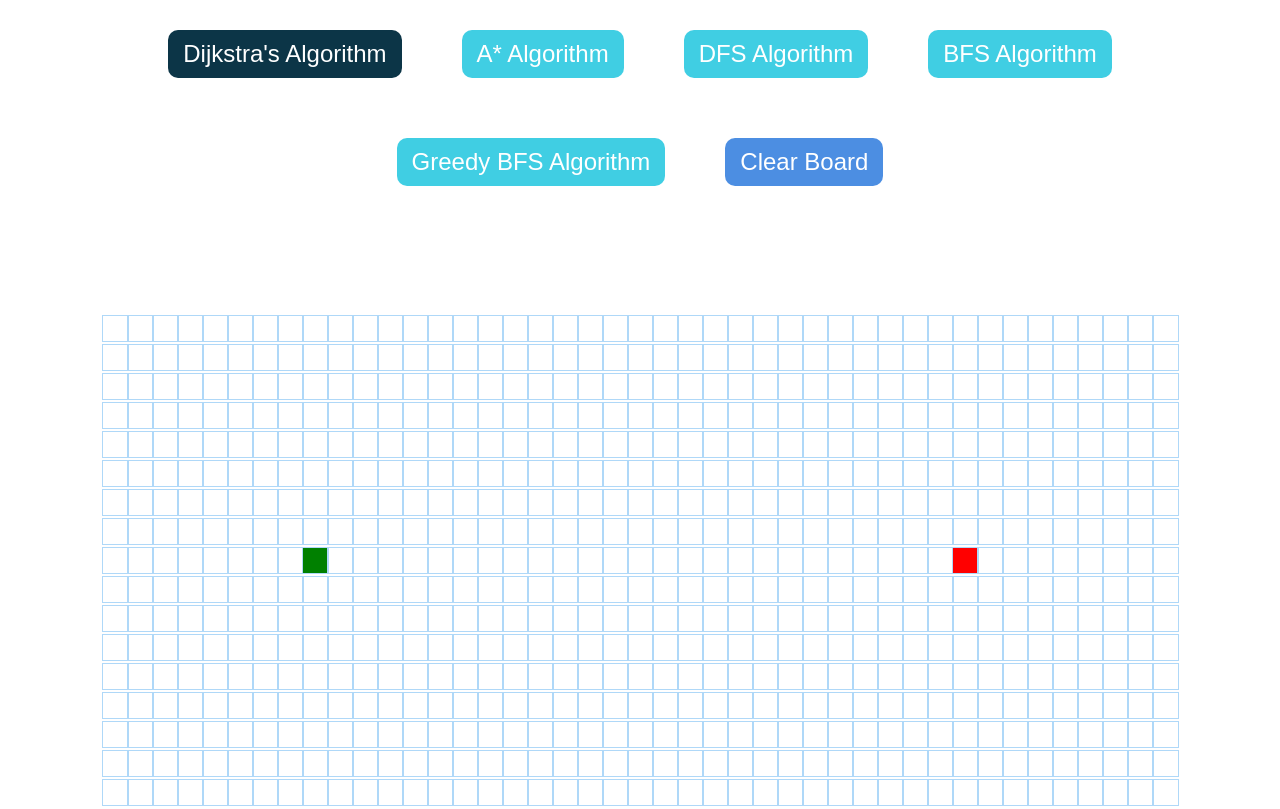
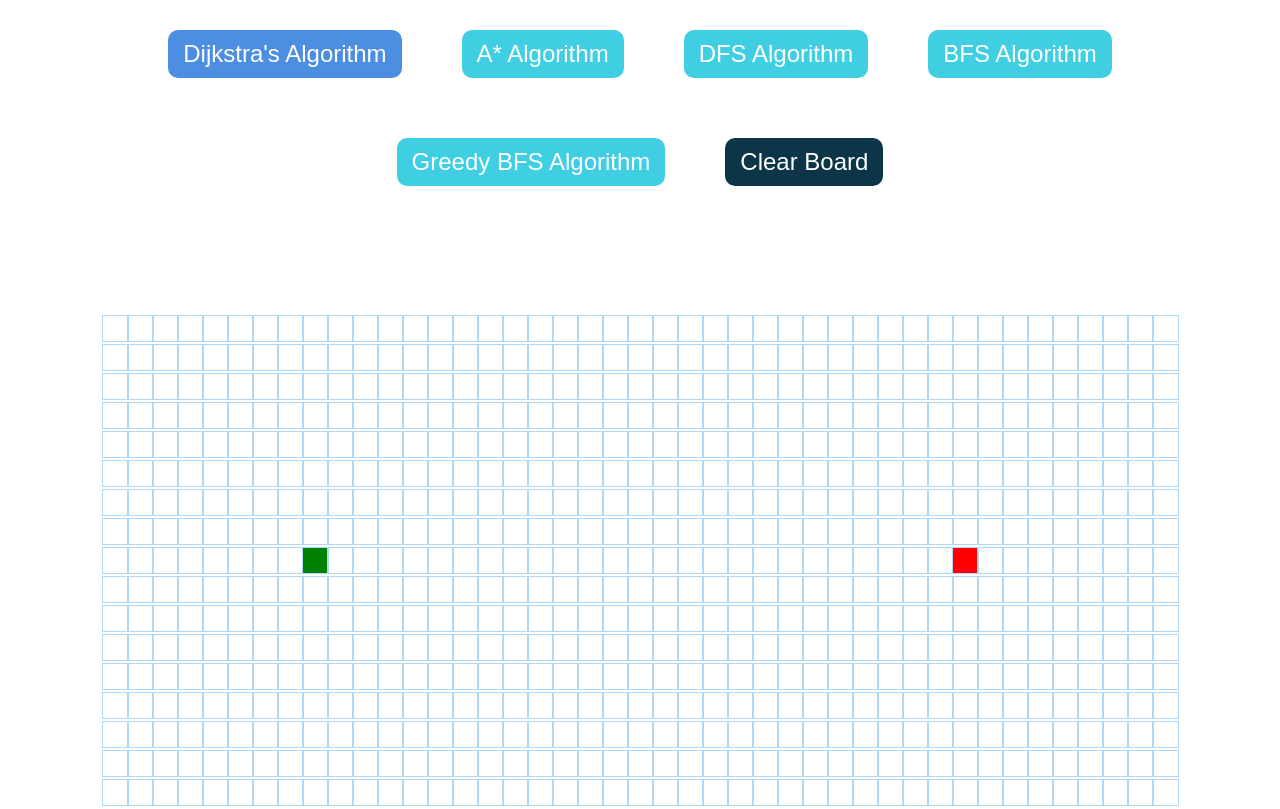
Before and after one commit to davidmyang/pathfinder, a React (Create React App) app: page / in a window 1280 px wide. In both pictures the pointer is over the button "Dijkstra's Algorithm". Built offline with nearby package versions, Linux system fonts and the light colour scheme.

Commit message:
Update button colors

```diff
--- a/src/PathfindingVisualizer/PathfindingVisualizer.css
+++ b/src/PathfindingVisualizer/PathfindingVisualizer.css
@@ -16,7 +16,7 @@
 }
 
 .algBtn:hover {
-  background-color: rgb(12, 53, 71);
+  background-color: rgba(17, 104, 217, 0.75);
 }
 
 .clearBtn {
@@ -27,12 +27,11 @@
   cursor: pointer;
   outline: none;
   color: #fff;
-  background-color: rgba(17, 104, 217, 0.75);
+  background-color: rgb(12, 53, 71);
   border: none;
   border-radius: 10px;
 }
 
 .clearBtn:hover {
-  background-color: rgb(12, 53, 71);
-
+  background-color: rgba(17, 104, 217, 0.75);
 }
```
